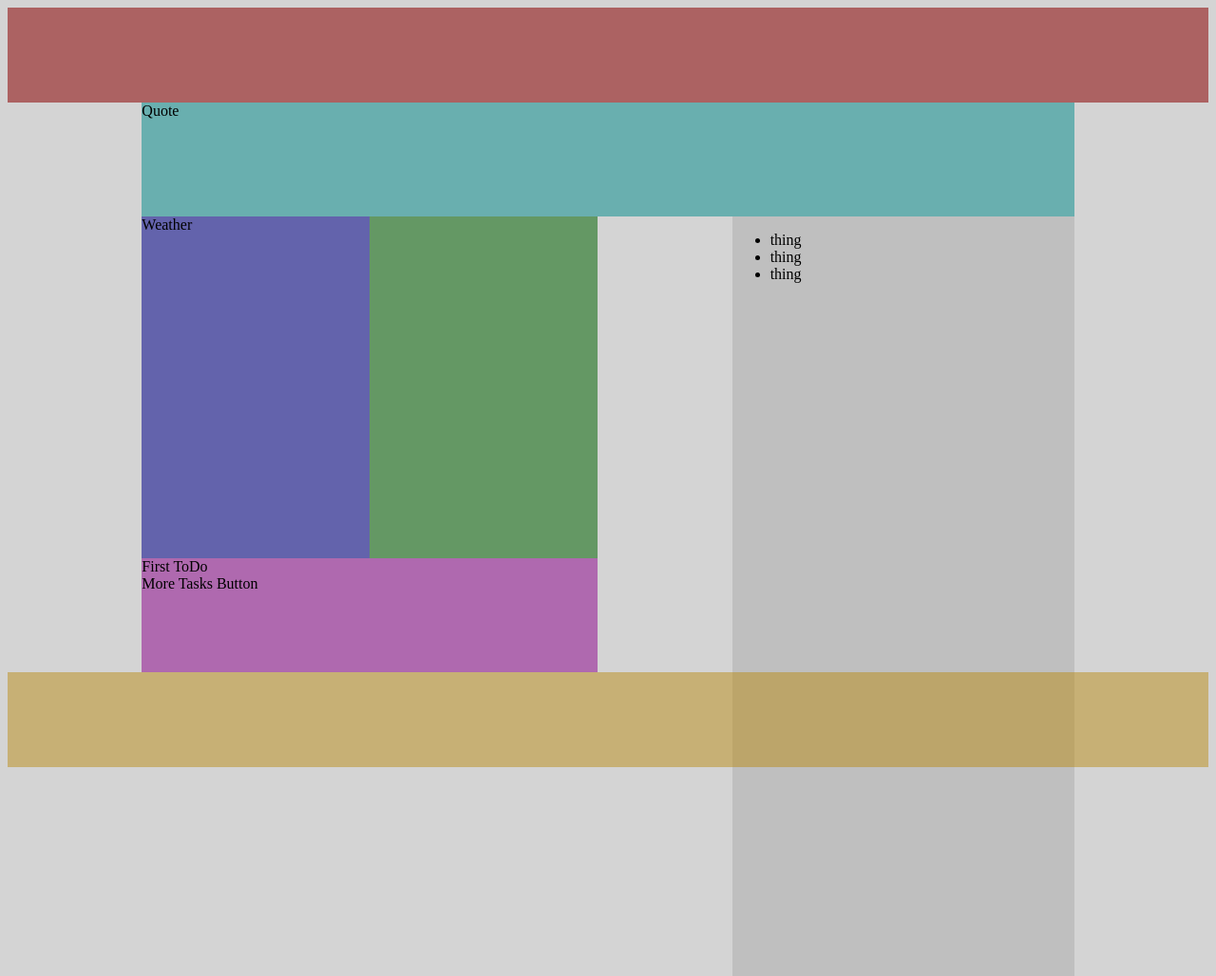
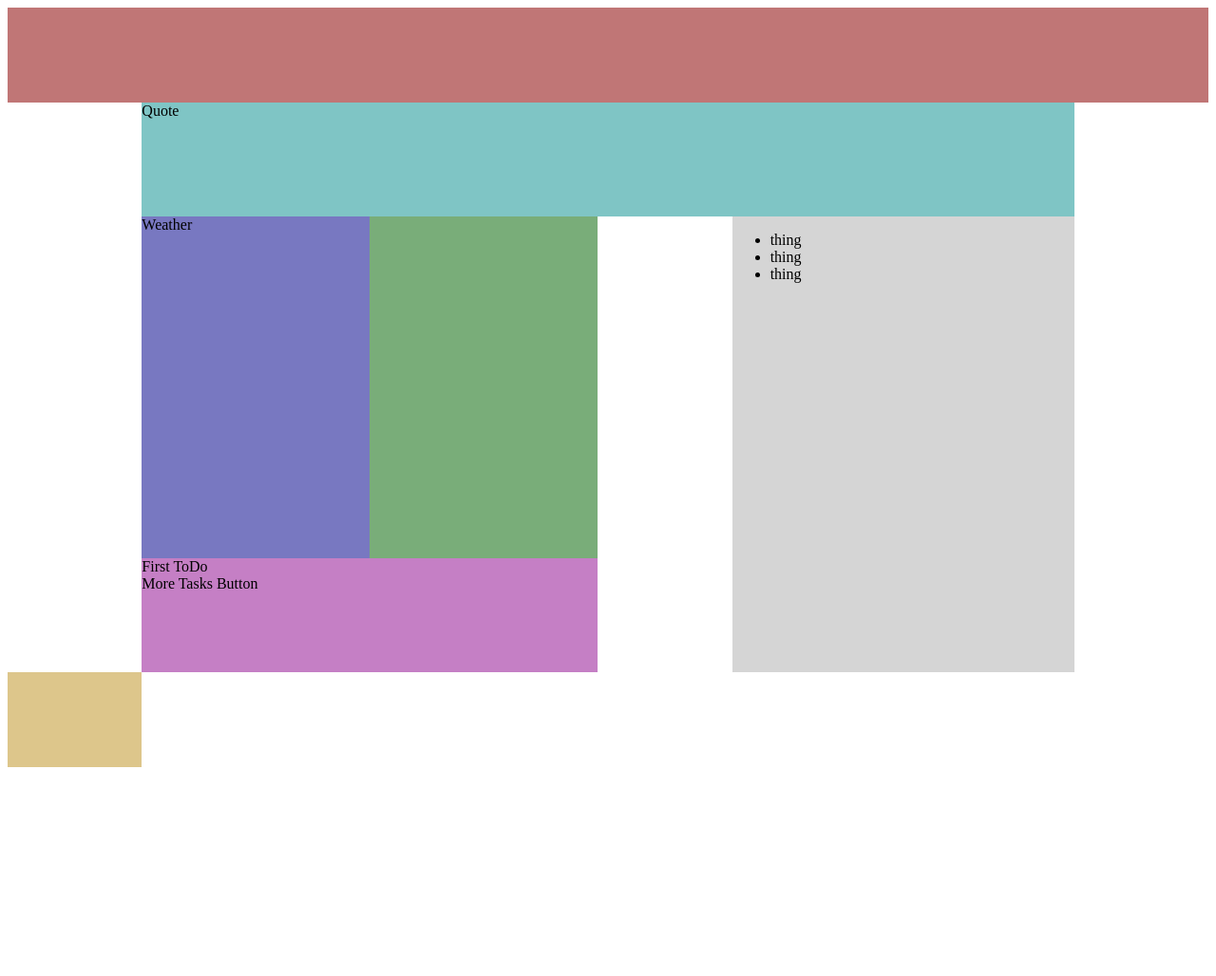
Before and after one commit to nathanielwheeler/-Inspire-, a plain HTML site: page index.html in a window 1280 px wide. Shown: the whole page at 95% size. After the commit the page ends 816 px from the top, so only its background shows below. Drawn offline with nearby package versions, Linux system fonts and the light colour scheme; no server answers.

Commit message:
Fixed list element

```diff
--- a/app/controllers/ImageController.js
+++ b/app/controllers/ImageController.js
@@ -5,7 +5,8 @@ let _is = new ImageService()
 function _drawImage() {
     console.log("image attempt");
 
-    document.body.style.background = `url(${_is.Image.url}) no-repeat fixed`
+    document.body.style.background = `url(${_is.Image.url}) no-repeat fixed`;
+    document.body.style.backgroundSize = "cover"
 }
 
 //TODO Create methods for constructor, and rendering the image to the page
--- a/assets/css/style.css
+++ b/assets/css/style.css
@@ -12,7 +12,7 @@
   ". top top ."
   ". left right ."
   ". bottom bottom ."
-  "footer footer footer footer";
+  "footer . . . .";
 }
 .grid-list {
   min-height: 100vh;
@@ -22,9 +22,9 @@
   grid-template-areas:
   "header header header header header header"
   " . top top top top ."
-  ". left right . list ."
-  ". bottom bottom . list ."
-  "footer footer footer footer footer footer";
+  ". left right . tasklist ."
+  ". bottom bottom . tasklist ."
+  "footer . . . . .";
 }
 
 .grid-header {
@@ -51,7 +51,7 @@
   grid-area: footer;
   background: rgba(184, 135, 11, 0.473);
 }
-.grid-list {
-  grid-area: list;
+.grid-tasklist {
+  grid-area: tasklist;
   background: rgba(171, 171, 171, 0.5);
 }
--- a/index.html
+++ b/index.html
@@ -16,18 +16,19 @@
 	<div id="quote" class="grid-top">Quote</div>
 	<div id="weather" class="grid-left">Weather</div>
 	<div class="grid-right"></div>
-	<div class="grid-bottom">
-		First ToDo
-		<br>
-		More Tasks Button
-	</div>
-	<div class="grid-list">
+	<div class="grid-tasklist">
 		<ul>
 			<li>thing</li>
 			<li>thing</li>
 			<li>thing</li>
 		</ul>
 	</div>
+	<div class="grid-bottom">
+		First ToDo
+		<br>
+		More Tasks Button
+	</div>
+
 	<div class="grid-footer"></div>
 
 
```
